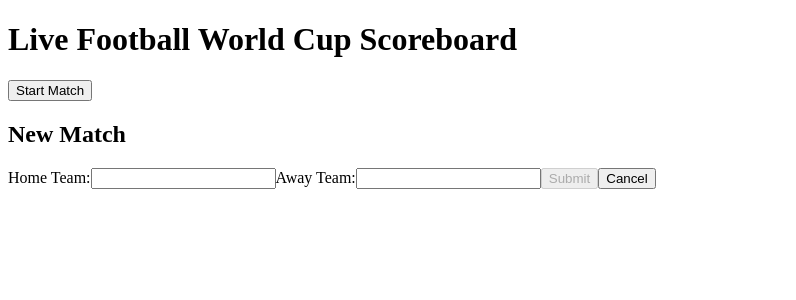
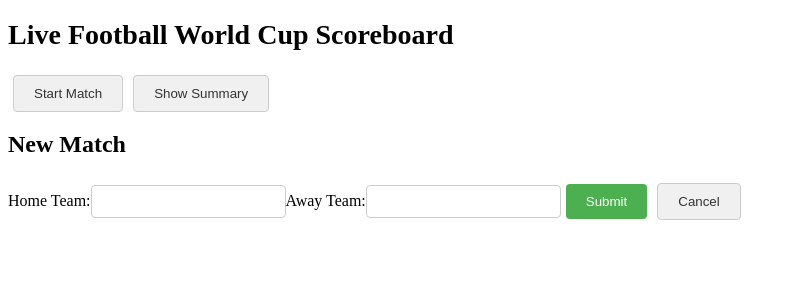
Before and after one commit to muratsesen/scoreboard, a React (Create React App) app: page / in a window 1280 px wide. Both pictures are taken after a click on the button "Start Match". Shown: the top 300 px of the page, without its empty margins (0-796 px from the left). Built offline with nearby package versions, Linux system fonts and the light colour scheme.

Commit message:
final chnages and style

```diff
--- /dev/null
+++ b/src/App.css
@@ -0,0 +1,69 @@
+h1 {
+    font-size: 28px;
+    font-weight: bold;
+}
+
+h2 {
+    font-size: 24px;
+    font-weight: bold;
+}
+
+p {
+    font-size: 16px;
+    line-height: 1.6;
+}
+.button {
+    margin: 5px 5px 0;
+}
+
+.button.basic {
+    padding: 10px 20px;
+    background-color: #f0f0f0;
+    color: #333;
+    border: 1px solid #ccc;
+    border-radius: 4px;
+    cursor: pointer;
+    margin-left: 5px;
+}
+
+.button.basic:hover {
+    background-color: #e5e5e5;
+}
+
+.button.success {
+    padding: 10px 20px;
+    background-color: #4caf50;
+    color: white;
+    border: none;
+    border-radius: 4px;
+    cursor: pointer;
+}
+
+.button.success:hover {
+    background-color: #45a049;
+}
+
+.button.danger {
+    padding: 10px 20px;
+    background-color: #f44336;
+    color: white;
+    border: none;
+    border-radius: 4px;
+    cursor: pointer;
+}
+
+.button.danger:hover {
+    background-color: #d32f2f;
+}
+
+
+input {
+    padding: 8px;
+    border: 1px solid #ccc;
+    border-radius: 4px;
+}
+
+input:focus {
+    outline: none;
+    border-color: #4CAF50;
+}
--- a/src/App.tsx
+++ b/src/App.tsx
@@ -1,20 +1,52 @@
-import React from 'react';
+import React, { ChangeEvent } from 'react';
 import { MatchImpl, NewMatchFormProps, ScoreboardProps, Team, UpdateMatchFormProps } from './types';
+import './App.css';
 
 function App() {
   const [showNewMatchForm, setShowNewMatchForm] = React.useState(false)
+  const [showUpdateMatchForm, setShowUpdateMatchForm] = React.useState(false)
+  const [showSummary, setShowSummary] = React.useState(false)
   const [match, setMatch] = React.useState<MatchImpl | null>(null);
-  const [matchList,setMatchList] = React.useState([]);
+  const [matchList, setMatchList] = React.useState<MatchImpl[] | []>([]);
 
-  function startMatch() {
+  function startMatch(match:MatchImpl) {
+    if(!match) return;
+    match.startDateTime = new Date();
+    setMatch(match);
+    setShowNewMatchForm(false);
+  }
+  function finishMatch(){
+    if(!match) return;
+
+    setMatchList(prev => [...prev, match]);
+    setMatch(null);
+  }
+  function handleButtonClick(action:string){
+    setShowNewMatchForm(false);
+    setShowUpdateMatchForm(false);
+    setShowSummary(false);
+    if(action === "startMatch") setShowNewMatchForm(true);
+    if(action === "showSummary") setShowSummary(true);
+    if(action === "updateMatch") setShowUpdateMatchForm(true);
 
   }
   return (
     <div>
       <h1>Live Football World Cup Scoreboard</h1>
-      <button onClick={() => setShowNewMatchForm(true)}>Start Match</button>
+
+      <button className='button basic' disabled={match !== null} onClick={() => handleButtonClick("startMatch")}>Start Match</button>
+      <button className='button basic' onClick={() => handleButtonClick("showSummary")}>Show Summary</button>
 
       {showNewMatchForm && <NewMatchForm onSubmit={startMatch} onCancel={() => setShowNewMatchForm(false)} />}
+
+      {showSummary && <Summary matchList={matchList} closeSummary={() => setShowSummary(false)} />}
+
+      {match && <Scoreboard match={match} finishMatch={finishMatch} updateMatch={() => handleButtonClick("updateMatch")} />}
+
+      {showUpdateMatchForm && match !== null &&
+      <UpdateMatchForm match={match}
+      onSubmit={(match:MatchImpl)=>{setMatch(match); setShowUpdateMatchForm(false)}}
+      onCancel={() => setShowUpdateMatchForm(false)} />}
     </div>
   );
 }
@@ -34,7 +66,7 @@ export function NewMatchForm({ onSubmit, onCancel }: NewMatchFormProps) {
       score: 0
     };
 
-    const exampleMatch: MatchImpl = new MatchImpl(_homeTeam, _awayTeam, new Date('2011-11-11T12:00:00.000Z'));
+    const exampleMatch: MatchImpl = new MatchImpl(_homeTeam, _awayTeam,new Date("1970-01-01T00:00:00.000Z"));
 
     onSubmit(exampleMatch);
   }
@@ -48,8 +80,8 @@ export function NewMatchForm({ onSubmit, onCancel }: NewMatchFormProps) {
       <label htmlFor="awayTeam">Away Team:
         <input value={awayTeam} onChange={(e) => setAwayTeam(e.target.value)} type="text" id="awayTeam" /></label>
 
-      <button onClick={submitMatch} disabled={isSubmitDisabled}>Submit</button>
-      <button onClick={onCancel}>Cancel</button>
+      <button className='button success' onClick={submitMatch} disabled={isSubmitDisabled}>Submit</button>
+      <button className='button basic' onClick={onCancel}>Cancel</button>
     </div>
   )
 }
@@ -58,21 +90,21 @@ export function Scoreboard({ match, finishMatch, updateMatch }: ScoreboardProps)
   const { homeTeam, awayTeam } = match;
   return (
     <div>
-      <div>
+
         <label>
           {homeTeam.name}
-          <span>{homeTeam.score}</span>
+          <span> {homeTeam.score}</span>
         </label>
-      </div>
-      <div>
+
+     {' '} -  {' '}
         <label>
           {awayTeam.name}
-          <span>{awayTeam.score}</span>
+          <span> {awayTeam.score}</span>
         </label>
-      </div>
 
-      <button onClick={finishMatch}>Finish</button>
-      <button onClick={updateMatch}>Update</button>
+      <br />
+      <button className='button danger' onClick={finishMatch}>Finish</button>
+      <button className='button basic' onClick={updateMatch}>Update</button>
     </div>
   );
 }
@@ -88,18 +120,36 @@ export function UpdateMatchForm({ onSubmit, onCancel, match }: UpdateMatchFormPr
 
     onSubmit(exampleMatch);
   }
+  const handleHomeTeamScoreChange = (e: ChangeEvent<HTMLInputElement>) => {
+    const newScore = parseInt(e.target.value);
 
+    const score:number = isNaN(newScore) ? 0 : newScore;
+
+    // Use the functional update form and spread the prev state
+    setHomeTeam((prev) => ({ ...prev, score }));
+  };
+  const handleAwayTeamScoreChange = (e: ChangeEvent<HTMLInputElement>) => {
+    const newScore = parseInt(e.target.value);
+
+    const score:number = isNaN(newScore) ? awayTeam.score : newScore;
+
+    // Use the functional update form and spread the prev state
+    setAwayTeam((prev) => ({ ...prev, score }));
+  };
   return (
     <div>
       <h2>Update Match</h2>
       <label htmlFor="homeTeam">{homeTeam.name}:
-        <input placeholder='homeTeamScore' value={homeTeam.score} onChange={(e) => setHomeTeam(prev => ({ name: homeTeam.name, score: parseInt(e.target.value) }))} type="text" id="homeTeam" /></label>
+        <input placeholder='homeTeamScore'
+        value={homeTeam.score}
+        onChange={handleHomeTeamScoreChange} type="number" min={0} id="homeTeam" /></label>
 
       <label htmlFor="awayTeam">{awayTeam.name}:
-        <input placeholder='awayTeamScore' value={awayTeam.score} onChange={(e) => setAwayTeam(prev => ({ ...prev, score: parseInt(e.target.value) }))} type="text" id="awayTeam" /></label>
+        <input placeholder='awayTeamScore' value={awayTeam.score}
+        onChange={handleAwayTeamScoreChange} type="number" min={0} id="awayTeam" /></label>
 
-      <button onClick={submitMatch} >Submit</button>
-      <button onClick={onCancel}>Cancel</button>
+      <button className='button success' onClick={submitMatch} >Submit</button>
+      <button className='button basic' onClick={onCancel}>Cancel</button>
     </div>
   )
 }
@@ -109,7 +159,11 @@ export function Summary({ matchList, closeSummary }: { matchList: MatchImpl[], c
   //sort mach list according to totalScore and startDateTime
   //TODO: useMemo or useCallback
 
-  if(matchList.length === 0) return (<div>No match yet</div>)
+  if (matchList.length === 0) return (
+    <div>
+      <h2>Summary</h2>
+      No match yet
+    </div>)
 
   matchList.sort((a, b) => {
     if (a.totalScore() === b.totalScore()) {
@@ -122,16 +176,16 @@ export function Summary({ matchList, closeSummary }: { matchList: MatchImpl[], c
       <h2>Summary</h2>
       {matchList.map((match, index) => (
         <div key={match.startDateTime.toLocaleDateString()}>
-          <span>{index + 1}-</span>
+          <span>{index + 1}- </span>
           <span data-testid={`homeTeamName-${index}`}>{match.homeTeam.name}</span>
-          <span data-testid={`homeTeamScore-${index}`}>{match.homeTeam.score}</span>
-          -
+          <span data-testid={`homeTeamScore-${index}`}> {match.homeTeam.score}</span>
+          {' '}-{' '}
           <span data-testid={`awayTeamName-${index}`}>{match.awayTeam.name}</span>
           <span data-testid={`awayTeamScore-${index}`}> {match.awayTeam.score}</span>
         </div>
       ))}
 
-      <button onClick={closeSummary}>Close</button>
+      <button className='button basic' onClick={closeSummary}>Close</button>
     </div>
   )
 }
--- a/src/types.ts
+++ b/src/types.ts
@@ -16,7 +16,7 @@ export interface ScoreboardProps {
   export interface Match {
     homeTeam: Team;
     awayTeam: Team;
-    startDateTime: Date;
+    startDateTime?: Date;
   }
   export interface Team {
     name: string;
@@ -24,17 +24,17 @@ export interface ScoreboardProps {
   }
   export class MatchImpl implements Match {
     public homeTeam: Team;
-      public awayTeam: Team;
-      public startDateTime: Date;
+    public awayTeam: Team;
+    public startDateTime: Date;
 
     constructor(
       homeTeam: Team,
       awayTeam: Team,
-      startDateTime: Date
+      startDateTime?: Date
     ) {
       this.homeTeam = homeTeam;
       this.awayTeam = awayTeam;
-      this.startDateTime = startDateTime;
+      this.startDateTime = startDateTime || new Date();
     }
 
     totalScore(): number {
```
Also changed, not shown: 1 other file (tests, documents, lock files or other folders).
